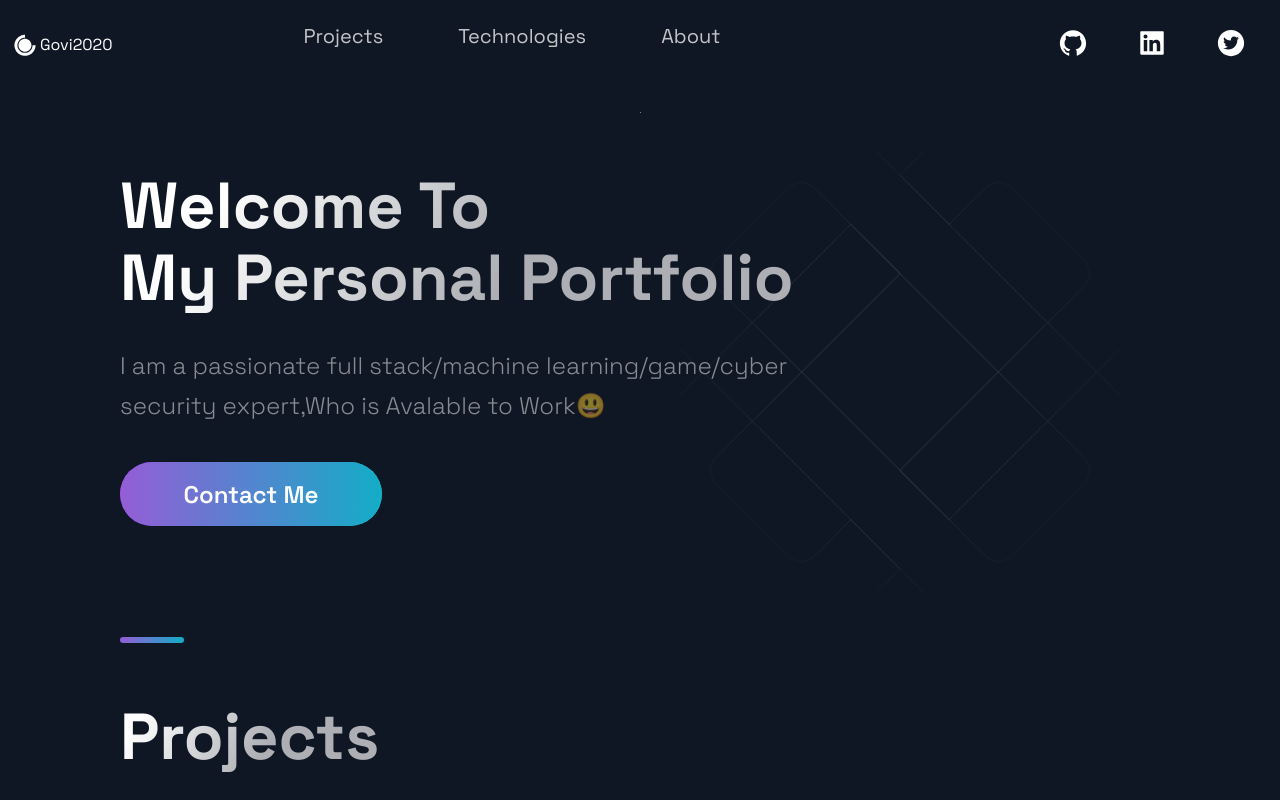
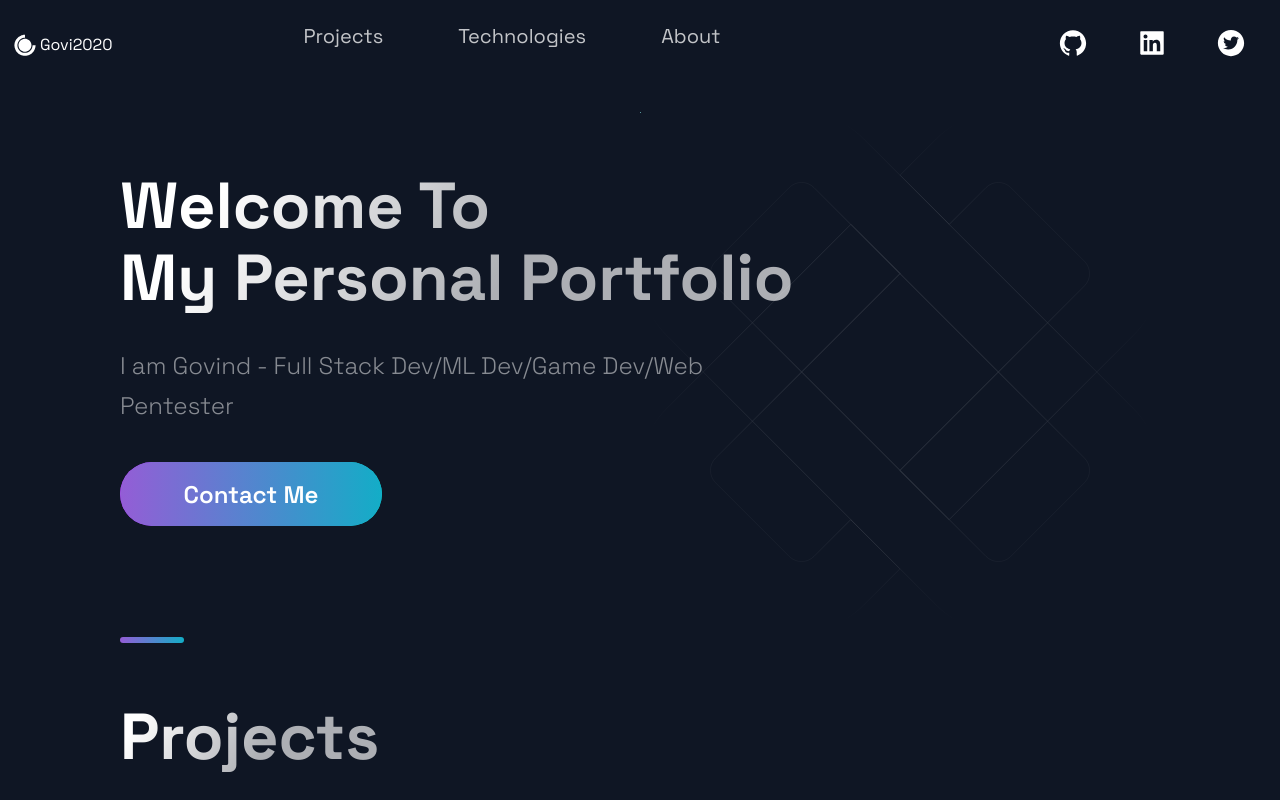
Before and after one commit to Govi2020/Profolio-website, a Next.js app: page / in a window 1280 px wide. Shown: the top 800 px of the page. Built offline with nearby package versions, Linux system fonts and the light colour scheme.

Commit message:
Update Hero.js

```diff
--- a/src/components/Hero/Hero.js
+++ b/src/components/Hero/Hero.js
@@ -13,7 +13,7 @@ const Hero = (props) => (
           My Personal Portfolio
         </SectionTitle>
         <SectionText>
-        I am a passionate full stack/machine learning/game/cyber security expert,Who is Avalable to Work😃
+        I am Govind - Full Stack Dev/ML Dev/Game Dev/Web Pentester
         </SectionText>
         <Button onClick={props.handleClick} href="#contact">Contact Me</Button>
       </LeftSection>
```
